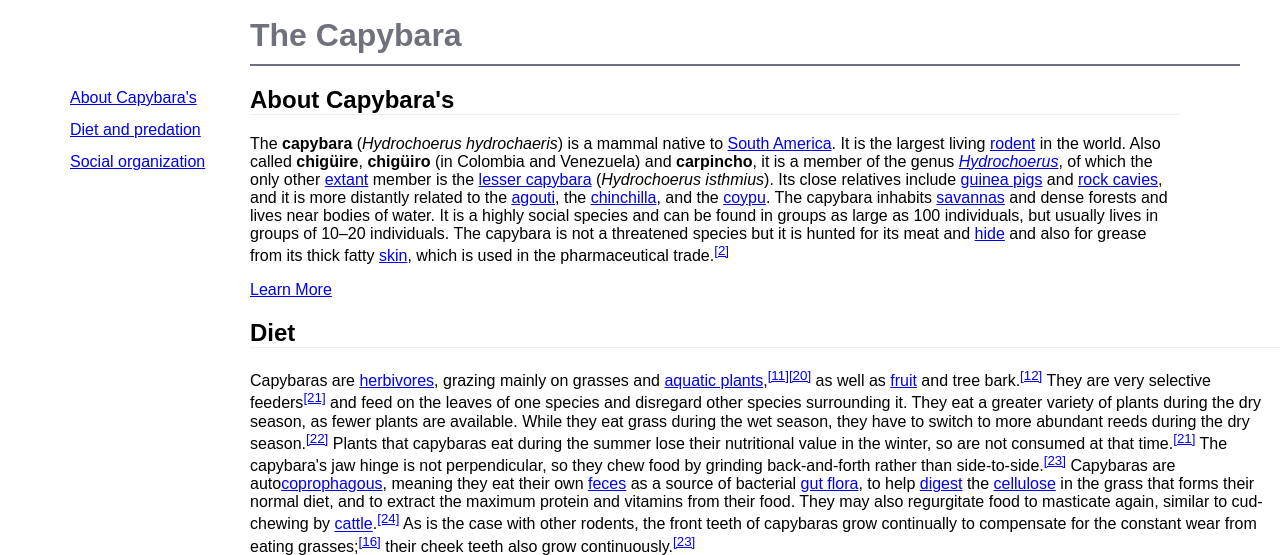
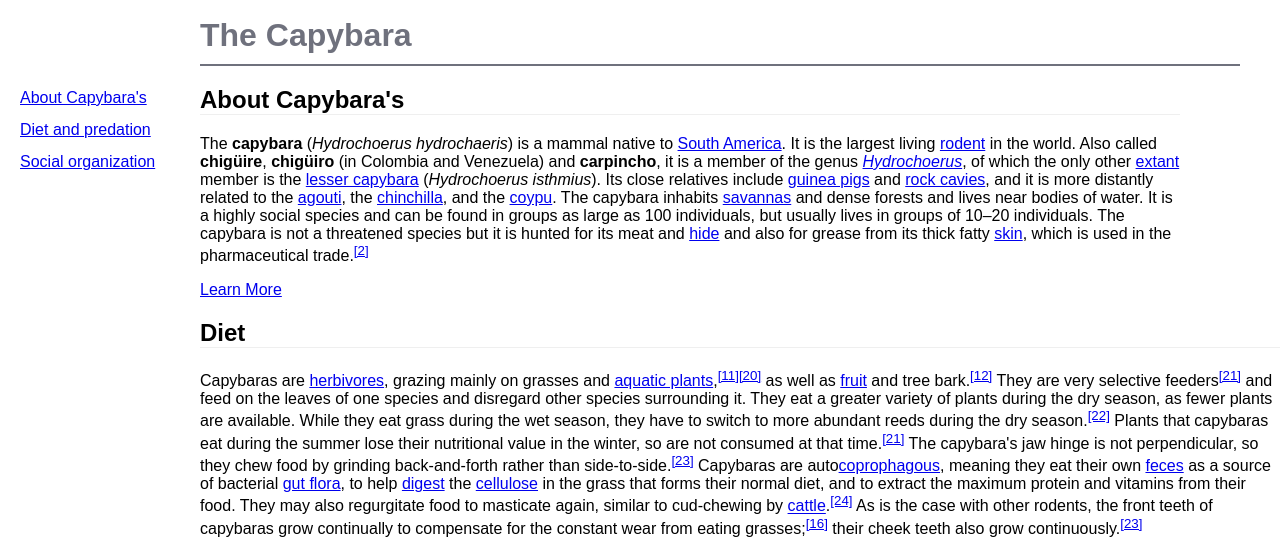
Before and after one commit to eran78/Progress-in-my-development-in-the-subject-Computer-Science, a plain HTML site: page capybara.html in a window 1280 px wide. Shown: the part 153-708 px from the top of the page. Drawn offline with Linux system fonts and the light colour scheme.

Commit message:
All bugs fixed

```diff
--- a/capybara.css
+++ b/capybara.css
@@ -45,7 +45,7 @@ html, body {
     }
 
 .page-content {
-   margin-left: 50px;
+   margin-left: 0px;
 }
 
 
```
